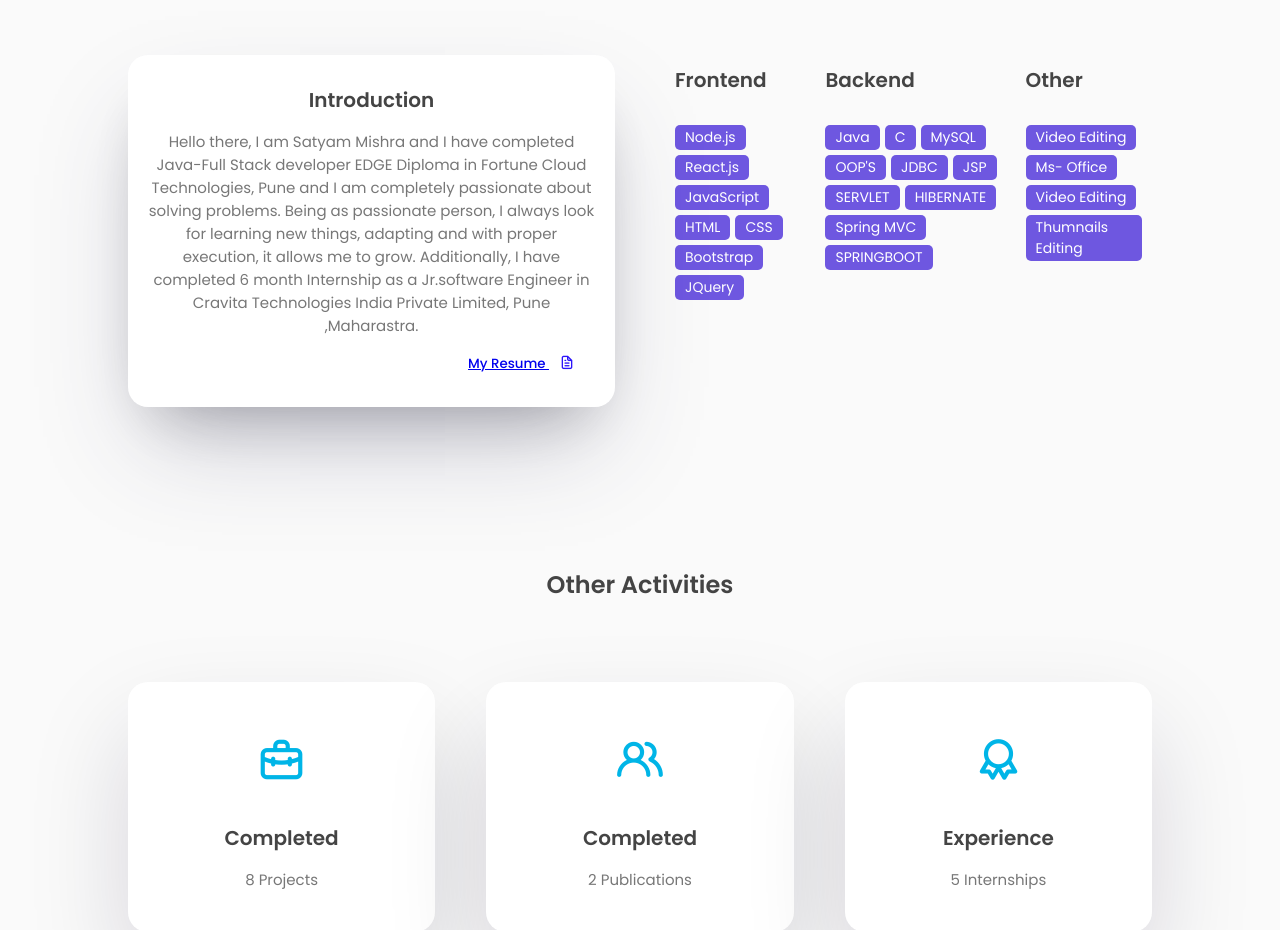
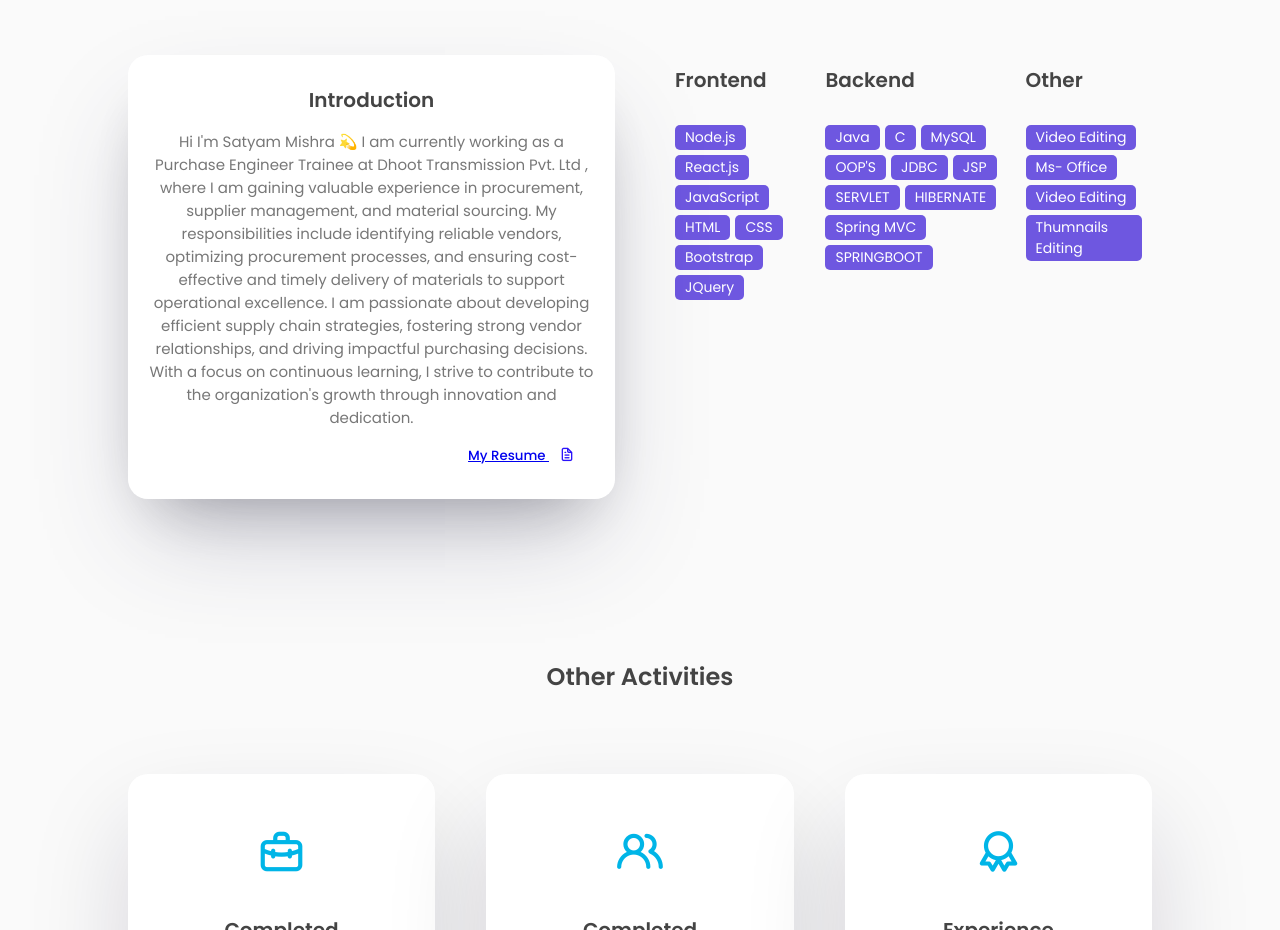
Before and after one commit to satyam-mishra01/Portfolio, a plain HTML site: page index.html in a window 1280 px wide. Shown: the part 940-1870 px from the top of the page. Drawn offline with nearby package versions, Linux system fonts and the light colour scheme.

Commit message:
Update index.html

```diff
--- a/index.html
+++ b/index.html
@@ -118,13 +118,9 @@
                         <div class="about-info">
                             <h3>Introduction</h3>
                             <p>
-                                Hello there, I am Satyam Mishra and I have completed Java-Full Stack developer
-                                EDGE Diploma in Fortune Cloud Technologies, Pune
-                                and I am completely passionate about solving problems. Being as passionate person, I
-                                always look for learning new things, adapting and with proper execution, it allows me to
-                                grow.
-                                Additionally, I have completed 6 month Internship as a Jr.software Engineer in
-                                Cravita Technologies India Private Limited, Pune ,Maharastra.
+                               Hi I'm Satyam Mishra 💫 I am currently working as a Purchase Engineer Trainee at Dhoot Transmission Pvt. Ltd , where I am gaining valuable experience in procurement, supplier management, and material sourcing. My responsibilities include identifying reliable vendors, optimizing procurement processes, and ensuring cost-effective and timely delivery of materials to support operational excellence.
+
+I am passionate about developing efficient supply chain strategies, fostering strong vendor relationships, and driving impactful purchasing decisions. With a focus on continuous learning, I strive to contribute to the organization's growth through innovation and dedication.
                             </p>
                             <div class="about-btn">
                                 <a href="Resume.pdf"><button class="btn btn-primary"
```
